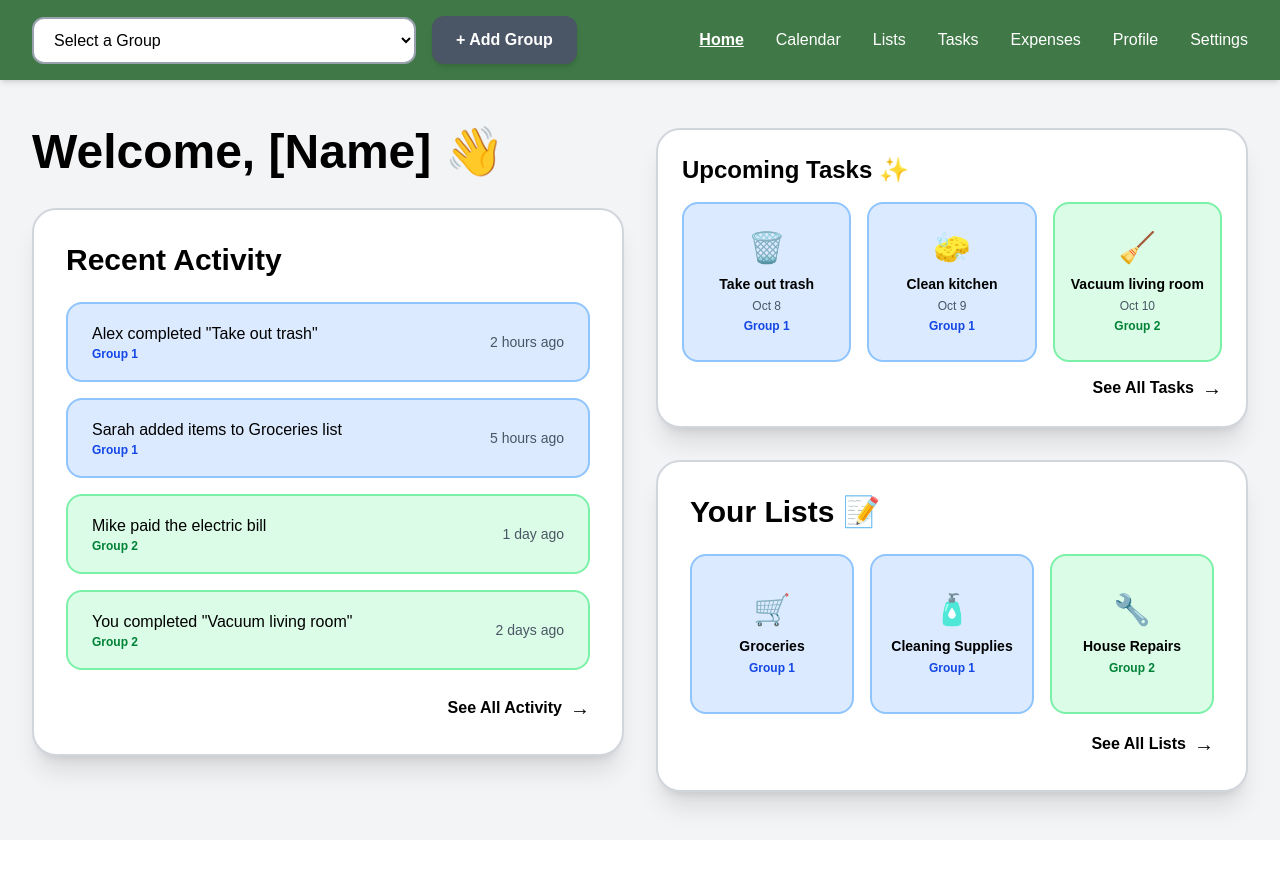
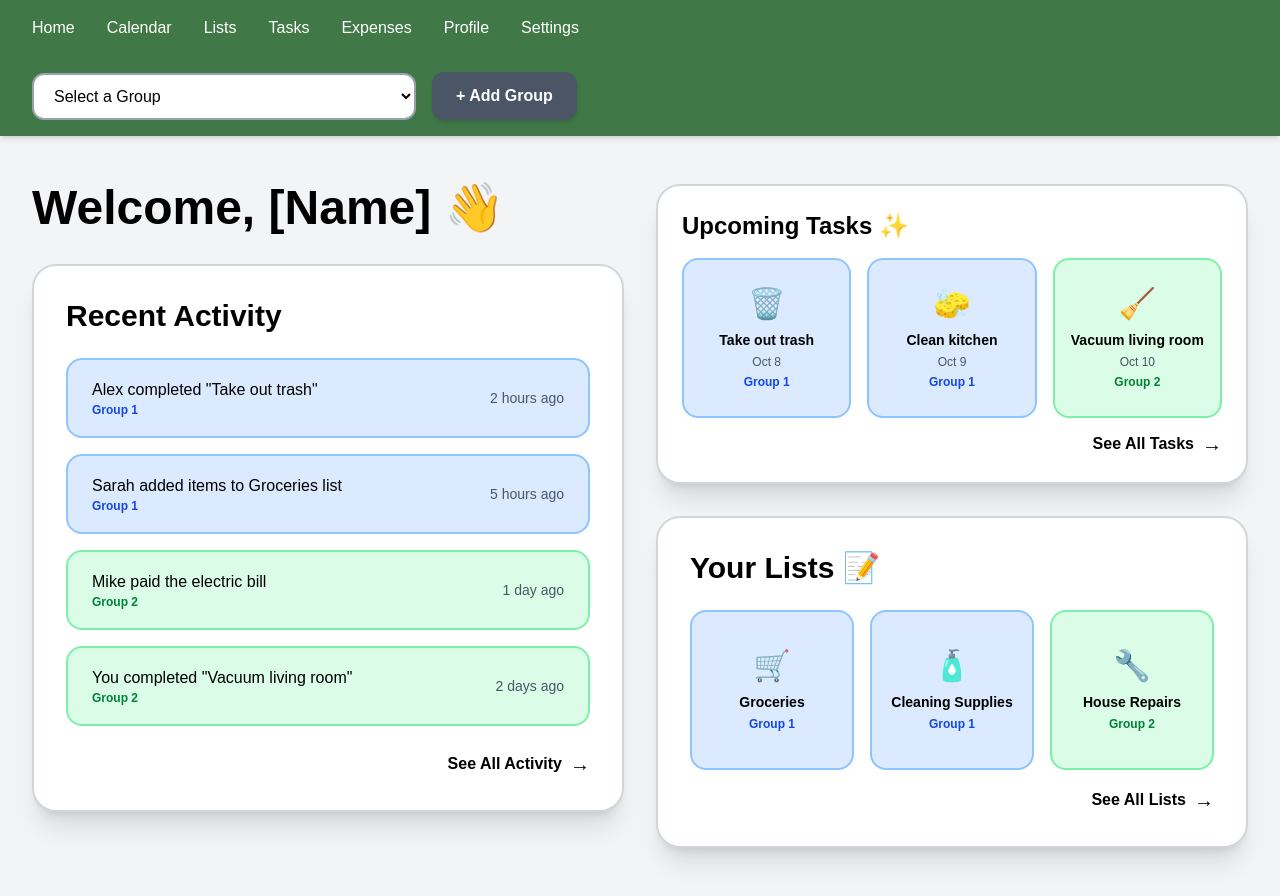
Before and after one commit to allycrowlz/fall25forgeteam3, a Next.js app in the folder frontend/: page /groups in a window 1280 px wide. Before the commit the page ends 840 px from the top, so only its background shows below. Built offline with nearby package versions, Linux system fonts and the light colour scheme.

Commit message:
create navbar component and add to appropriate layouts

```diff
--- /dev/null
+++ b/frontend/src/app/components/Navbar.tsx
@@ -0,0 +1,34 @@
+import Link from "next/link";
+
+export default function Navbar() {
+  return (
+    <header className="bg-[#407947] shadow-md px-8 py-4">
+      <div className="flex items-center justify-between max-w-7xl mx-auto">
+        {/* Right side - Navigation Links */}
+        <nav className="flex gap-8 items-center">
+          <Link href="/groups" className="text-white font-normal hover:font-semibold hover:scale-110 transition-all">
+            Home
+          </Link>
+          <Link href="/calendar" className="text-white font-normal hover:font-semibold hover:scale-110 transition-all">
+            Calendar
+          </Link>
+          <Link href="/shoppinglist" className="text-white font-normal hover:font-semibold hover:scale-110 transition-all">
+            Lists
+          </Link>
+          <Link href="/tasks" className="text-white font-normal hover:font-semibold hover:scale-110 transition-all">
+            Tasks
+          </Link>
+          <Link href="/expenses" className="text-white font-normal hover:font-semibold hover:scale-110 transition-all">
+            Expenses
+          </Link>
+          <Link href="/profile" className="text-white font-normal hover:font-semibold hover:scale-110 transition-all">
+            Profile
+          </Link>
+          <Link href="/settings" className="text-white font-normal hover:font-semibold hover:scale-110 transition-all">
+            Settings
+          </Link>
+        </nav>
+      </div>
+    </header>
+  );
+}
--- /dev/null
+++ b/frontend/src/app/components/NavbarWrapper.tsx
@@ -0,0 +1,13 @@
+'use client';
+
+import { usePathname } from "next/navigation";
+import Navbar from "./Navbar";
+
+export default function NavbarWrapper() {
+  const pathname = usePathname();
+
+  const noNavbarPages = ['/', '/login', '/signup', '/onboarding'];
+  const showNavbar = !noNavbarPages.includes(pathname);
+
+  return showNavbar ? <Navbar /> : null;
+}
--- a/frontend/src/app/groups/page.tsx
+++ b/frontend/src/app/groups/page.tsx
@@ -22,31 +22,6 @@ export default function Home() {
               + Add Group
             </Link>
           </div>
-
-          {/* Right side - Navigation Links */}
-          <nav className="flex gap-8 items-center">
-            <Link href="/groups" className="text-white font-semibold underline hover:scale-110 transition-all">
-              Home
-            </Link>
-            <Link href="/calendar" className="text-white font-normal hover:font-semibold hover:scale-110 transition-all">
-              Calendar
-            </Link>
-            <Link href="/shoppinglist" className="text-white font-normal hover:font-semibold hover:scale-110 transition-all">
-              Lists
-            </Link>
-            <Link href="/tasks" className="text-white font-normal hover:font-semibold hover:scale-110 transition-all">
-              Tasks
-            </Link>
-            <Link href="/expenses" className="text-white font-normal hover:font-semibold hover:scale-110 transition-all">
-              Expenses
-            </Link>
-            <Link href="/profile" className="text-white font-normal hover:font-semibold hover:scale-110 transition-all">
-              Profile
-            </Link>
-            <Link href="/settings" className="text-white font-normal hover:font-semibold hover:scale-110 transition-all">
-              Settings
-            </Link>
-          </nav>
         </div>
       </header>
 
--- a/frontend/src/app/layout.tsx
+++ b/frontend/src/app/layout.tsx
@@ -2,6 +2,7 @@ import React from "react";
 import type { Metadata } from "next";
 import { Geist, Geist_Mono } from "next/font/google";
 import "./globals.css";
+import NavbarWrapper from "./components/NavbarWrapper";
 
 const geistSans = Geist({
   variable: "--font-geist-sans",
@@ -28,6 +29,7 @@ export default function RootLayout({
       <body
         className={`${geistSans.variable} ${geistMono.variable} antialiased`}
       >
+        {<NavbarWrapper />}
         {children}
       </body>
     </html>
```
